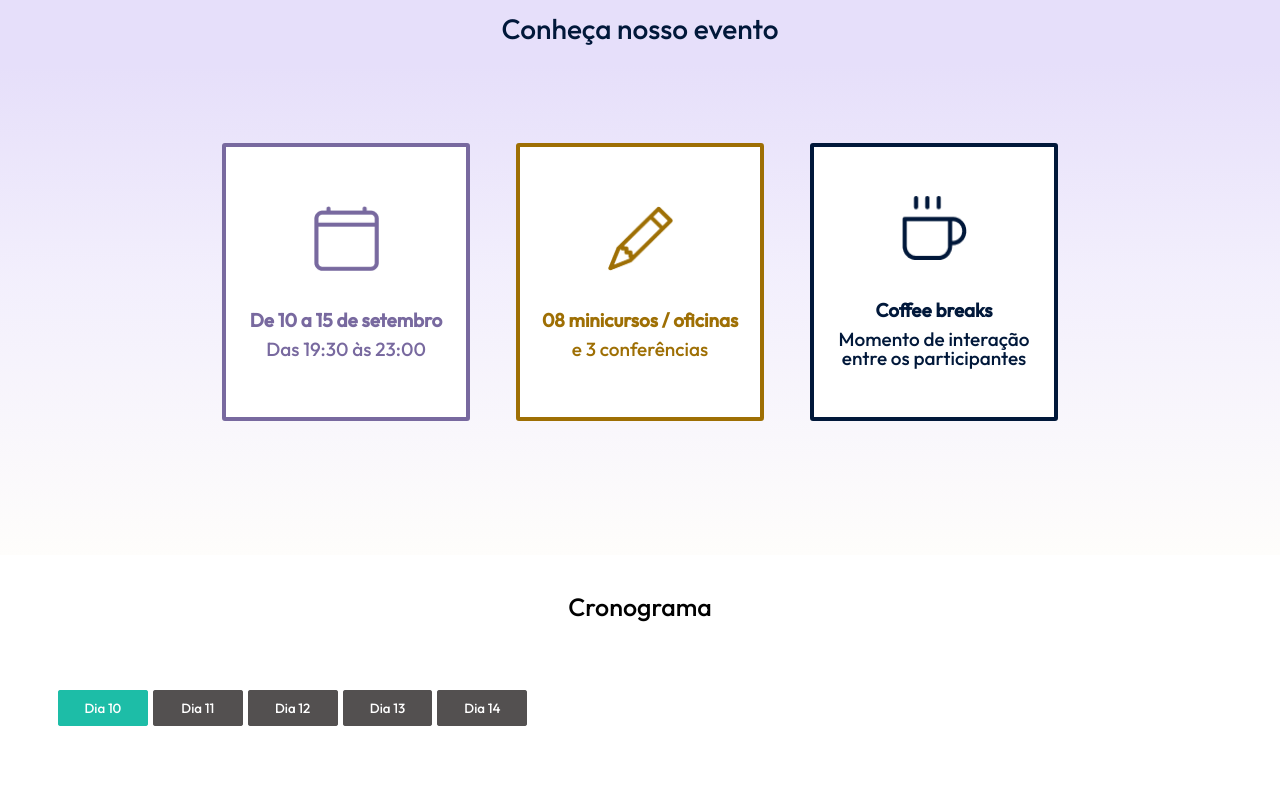
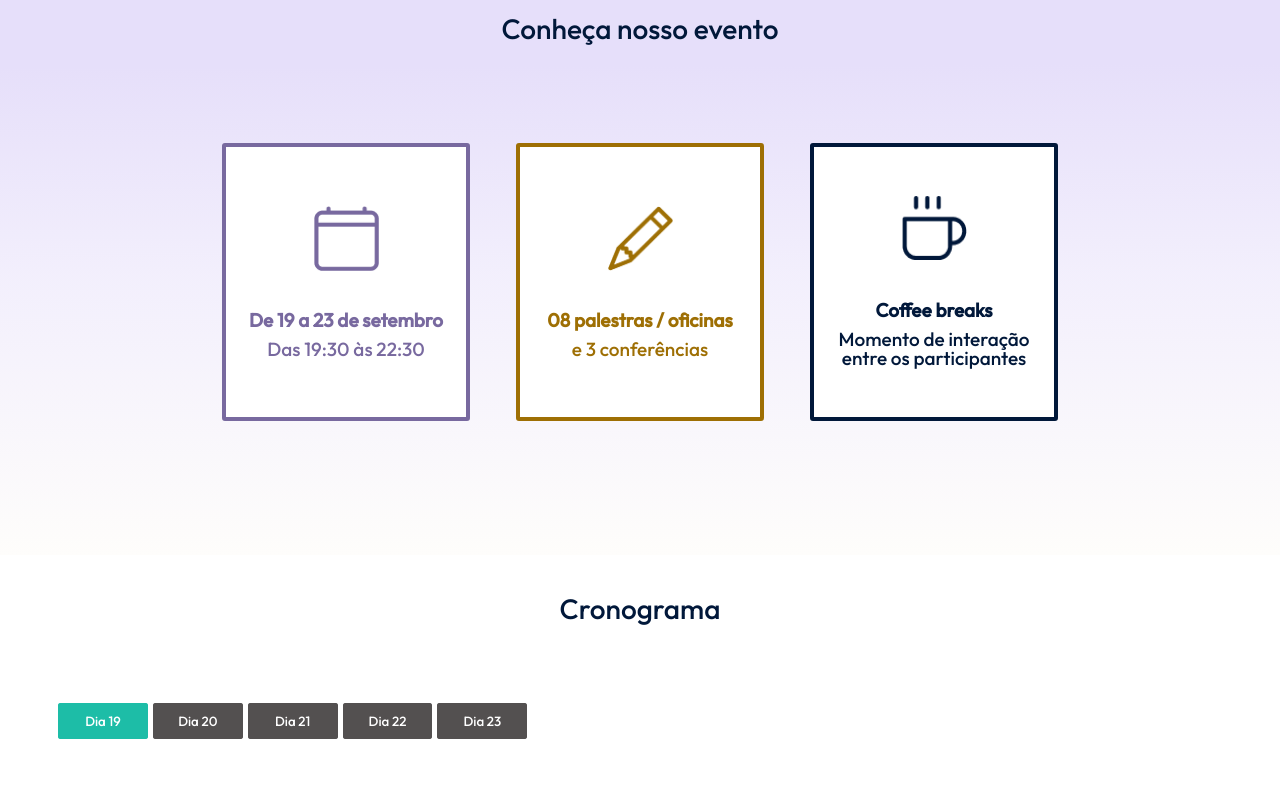
Before and after one commit to eccjr/semaped, a Gatsby site: page / in a window 1280 px wide. Shown: the part 695-1485 px from the top of the page. Built offline with nearby package versions, Linux system fonts and the light colour scheme; Gatsby itself is replaced by a stand-in of ours; a web font is replaced by a local one.

Commit message:
ultimos ajustes

```diff
--- a/package.json
+++ b/package.json
@@ -17,9 +17,11 @@
   "dependencies": {
     "gatsby": "^4.15.0",
     "gatsby-plugin-manifest": "^4.17.0",
+    "gatsby-plugin-react-helmet": "^5.17.0",
     "gatsby-plugin-smoothscroll": "^1.2.0",
     "react": "^17.0.1",
     "react-dom": "^17.0.1",
+    "react-helmet": "^6.1.0",
     "swiper": "^8.2.3"
   }
 }
--- a/src/components/Cronograma/Participante.jsx
+++ b/src/components/Cronograma/Participante.jsx
@@ -1,9 +1,10 @@
 import React, {useState} from "react";
 import "./cronograma.css";
 
-export function Participante({nome, image_url,titulo,horario_loc,descricao,instagram,linkedin}) {
+export function Participante({nome, image_url,titulo,horario_loc,descricao="",instagram,linkedin}) {
 
     const [visible, setVisible] = useState(true)
+    const [textoIni, _] = useState(descricao.slice(0,320))
     return (
         <>
             <div className="participante">
@@ -15,10 +16,9 @@ export function Participante({nome, image_url,titulo,horario_loc,descricao,insta
                     <p className="part-title">{titulo}</p>
                     <p className="part-time">{horario_loc}</p>
                     <p className={visible ? "part-desc part-desc-hidden" : "part-desc part-desc-visible"}>
-                        {descricao}
+                    {visible && descricao.length > 320 ? `${textoIni} ...` : descricao}
                     </p>
-
-                    { descricao &&
+                    { descricao.length > 320 &&
                         <button className="btn-more" onClick={() => setVisible(!visible)}>
                             {visible ? "Ler mais" : "Ler menos"}
                         </button>
--- a/src/components/Cronograma/cronograma.css
+++ b/src/components/Cronograma/cronograma.css
@@ -62,6 +62,15 @@
 /*/////////////////////////////// Participantes ///////////////////////////////
 --                                                                           --
 ///////////////////////////////// Participantes //////////////////////////////*/
+.crono_box h2{
+  font-family: 'Outfit', sans-serif;
+  font-style: normal;
+  font-size: 28px;
+  font-weight: 500;
+  color: #01183A;
+  margin-bottom: 80px;
+}
+
 .crono_participantes {
     margin-top: 70px;
     margin-left: 24px;
@@ -137,10 +146,6 @@
 
 .part-desc-hidden {
     display: -webkit-box;
-    -webkit-line-clamp: 8;
-    line-clamp: 8;
-    -webkit-box-orient: vertical;
-    overflow: hidden;
 }
 
 .btn-more {
--- a/src/components/Cronograma/cronograma.json
+++ b/src/components/Cronograma/cronograma.json
@@ -1,5 +1,5 @@
 {
-    "dia10": [
+    "dia19": [
         {
             "nome": "Paulo Paes",
             "image_url": "paulo.jpeg",
@@ -11,7 +11,7 @@
         }
 
     ],
-    "dia11": [
+    "dia20": [
         {
             "nome": "Francisco Paes",
             "image_url": "francisco.jpeg",
@@ -85,7 +85,7 @@
             "linkedin": ""
         }
     ],
-    "dia12": [
+    "dia21": [
         {
             "nome": "Prof. Dra. Alessandra Arce",
             "image_url": "https://cdn.discordapp.com/attachments/593999593386278912/980589318127108117/user.png",
@@ -96,7 +96,7 @@
             "linkedin": ""
         }
     ],
-    "dia13": [
+    "dia22": [
         {
             "nome": "",
             "image_url": "https://cdn.discordapp.com/attachments/593999593386278912/980589318127108117/user.png",
@@ -107,7 +107,7 @@
             "linkedin": ""
         }
     ],
-    "dia14": [
+    "dia23": [
         {
             "nome": "Prof. Dr. Newton Duarte",
             "image_url": "newton.jpeg",
--- a/src/components/Cronograma/index.jsx
+++ b/src/components/Cronograma/index.jsx
@@ -13,27 +13,27 @@ export function Cronograma(){
     switch (dias) {
       case 0:
         setDias(0);
-        setParticipantes(jsonData.dia10);
+        setParticipantes(jsonData.dia19);
         break;
       case 1:
         setDias(1);
         setParticipantes([]);
-        setParticipantes(jsonData.dia11);
+        setParticipantes(jsonData.dia20);
         break;
       case 2:
         setDias(2);
         setParticipantes([]);
-        setParticipantes(jsonData.dia12);
+        setParticipantes(jsonData.dia21);
         break;
       case 3:
         setDias(3);
         setParticipantes([]);
-        setParticipantes(jsonData.dia13);
+        setParticipantes(jsonData.dia22);
         break;
       case 4:
         setDias(4);
         setParticipantes([]);
-        setParticipantes(jsonData.dia14);
+        setParticipantes(jsonData.dia23);
         break;
       default:
         break;
@@ -44,14 +44,14 @@ export function Cronograma(){
   return (
     <section className="cronograma" id="cronograma">
       <div className="crono_box">
-          <h1>Cronograma</h1>
+          <h2>Cronograma</h2>
 
           <div className="crono_dias">
-            <button onClick={() => setDias(0)} className={ dias===0 ? "crono_dias_active" : "" } >Dia 10</button>
-            <button onClick={() => setDias(1)} className={ dias===1 ? "crono_dias_active" : "" } >Dia 11</button>
-            <button onClick={() => setDias(2)} className={ dias===2 ? "crono_dias_active" : "" } >Dia 12</button>
-            <button onClick={() => setDias(3)} className={ dias===3 ? "crono_dias_active" : "" } >Dia 13</button>
-            <button onClick={() => setDias(4)}className={ dias===4 ? "crono_dias_active" : "" } >Dia 14</button>
+            <button onClick={() => setDias(0)} className={ dias===0 ? "crono_dias_active" : "" } >Dia 19</button>
+            <button onClick={() => setDias(1)} className={ dias===1 ? "crono_dias_active" : "" } >Dia 20</button>
+            <button onClick={() => setDias(2)} className={ dias===2 ? "crono_dias_active" : "" } >Dia 21</button>
+            <button onClick={() => setDias(3)} className={ dias===3 ? "crono_dias_active" : "" } >Dia 22</button>
+            <button onClick={() => setDias(4)}className={ dias===4 ? "crono_dias_active" : "" } >Dia 23</button>
           </div>
 
           <div className="crono_participantes">
--- a/src/components/MainSection/index.js
+++ b/src/components/MainSection/index.js
@@ -9,7 +9,7 @@ export function MainSection(){
             <img src="./banner.png" alt="Logo da Semana da Pedagogia"></img>
 
             <div className="semaped-text">
-                <h2>Dias 07, 08 e 09 de Setembro</h2>
+                <h2>Dias 19 a 23 de Setembro</h2>
                 <p>Sejam bem-vindos a XIX semana de pedagogia UNESP-IBILCE, nesta edição retrataremos sobre o olhar crítico, reflexivo e representativo a etapa da educação infantil e anos iniciais do ensino fundamental ao longo de três conferências, oito minicursos, além da primeira mostra pedagógica, junto de diversas atividades culturais, sem falar nos deliciosos Coffee Breaks.
                 <br/>Vai perder essa? Eu aposto que não! Então clique aqui e faça parte da nossa família unespiana.</p>
                 <a href="http://www.geci.ibilce.unesp.br/site/semaped2022">Inscreva-se</a>
--- a/src/components/OurEvent/index.js
+++ b/src/components/OurEvent/index.js
@@ -9,12 +9,12 @@ export function OurEvent(){
         <div class="flex-container ">
           <div class="event-card purple">
             <img src="./calendario.png"></img>
-            <h4>De 10 a 15 de setembro</h4>
-            <p>Das 19:30 às 23:00</p>
+            <h4>De 19 a 23 de setembro</h4>
+            <p>Das 19:30 às 22:30</p>
           </div>
           <div class="event-card yellow">
             <img src="./lapis.png"></img>
-            <h4>08 minicursos / oficinas</h4>
+            <h4>08 palestras / oficinas</h4>
             <p>e 3 conferências</p>
           </div>
           <div class="event-card blue">
--- a/src/pages/index.js
+++ b/src/pages/index.js
@@ -9,10 +9,14 @@ import { SeInscreva } from "../components/SeInscreva"
 import { Patrocinadores } from "../components/Patrocinadores"
 import { Equipe } from "../components/Equipe"
 import { BackToTop } from "../components/BackToTop"
+import { Helmet } from "react-helmet"
 
 const IndexPage = () => {
   return (
     <>
+      <Helmet
+        title="SEMAPED"
+      />
       <Header/>
       <MainSection/>
       <OurEvent/>
```
Also changed, not shown: 2 other files.
